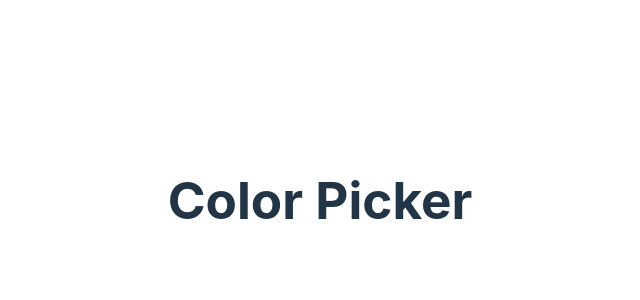
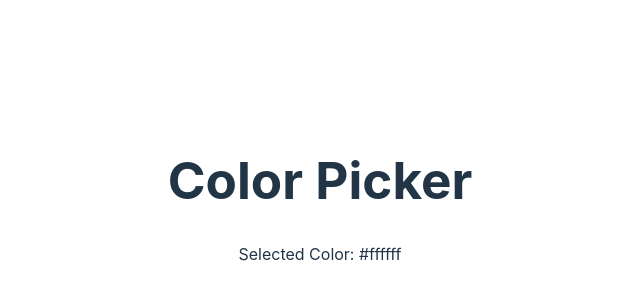
Before and after one commit to Lu-Smith/color_pick_react, a React (Vite) app: page / in a window 1280 px wide. Shown: the part 200-500 px from the top of the page, without its empty margins (320-960 px from the left). Built offline with nearby package versions, Linux system fonts and the light colour scheme.

Commit message:
Updated ColorPicker.jsx

```diff
--- a/src/assets/ColorPicker.jsx
+++ b/src/assets/ColorPicker.jsx
@@ -6,8 +6,8 @@ function ColorPicker() {
 return (
     <div className="color-picker-container">
         <h1>Color Picker</h1>
-        <div className="color-display">
-
+        <div className="color-display" style={{background: color}}>
+            <p>Selected Color: {color}</p>
         </div>
     </div>
 )
```
